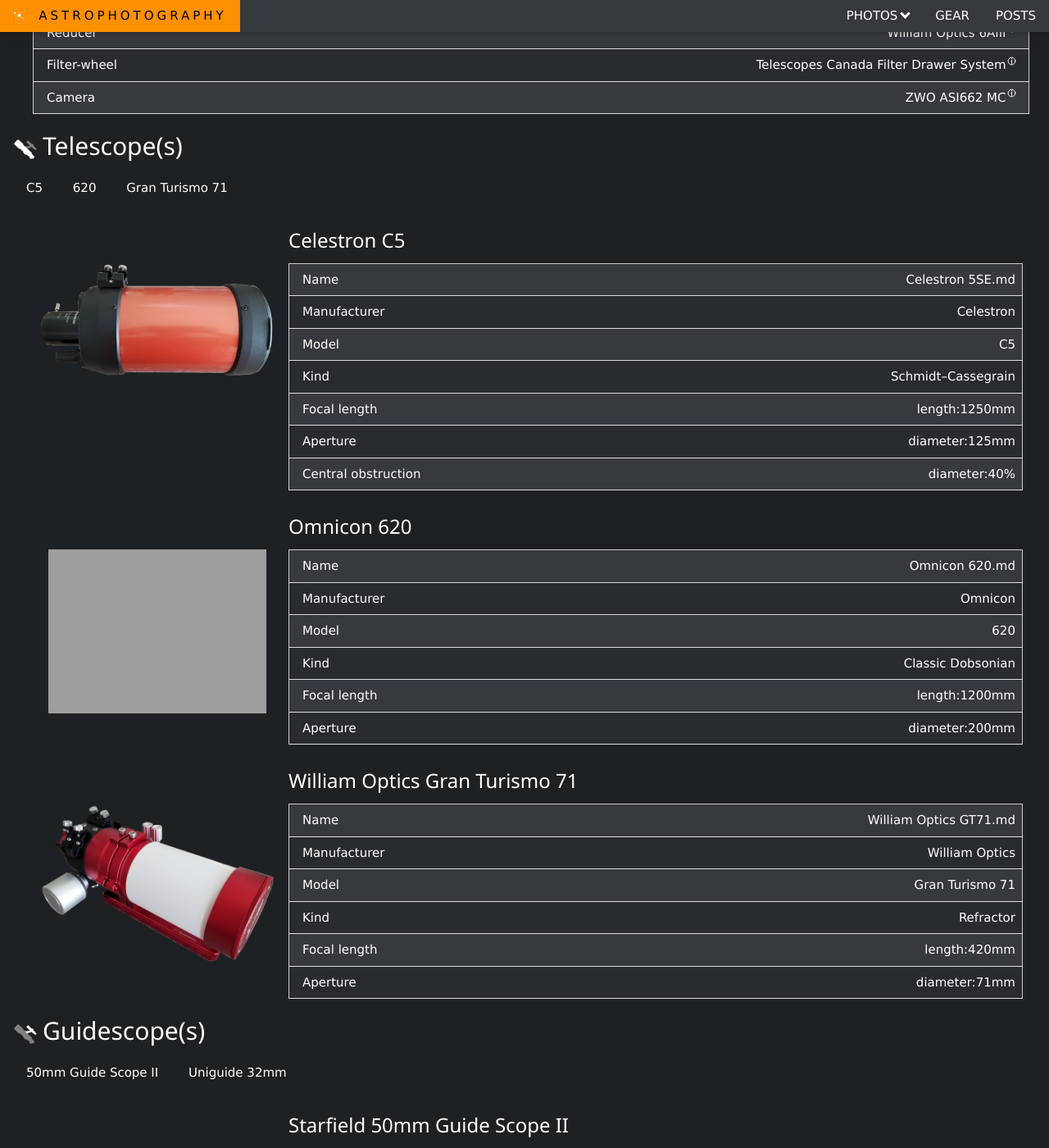
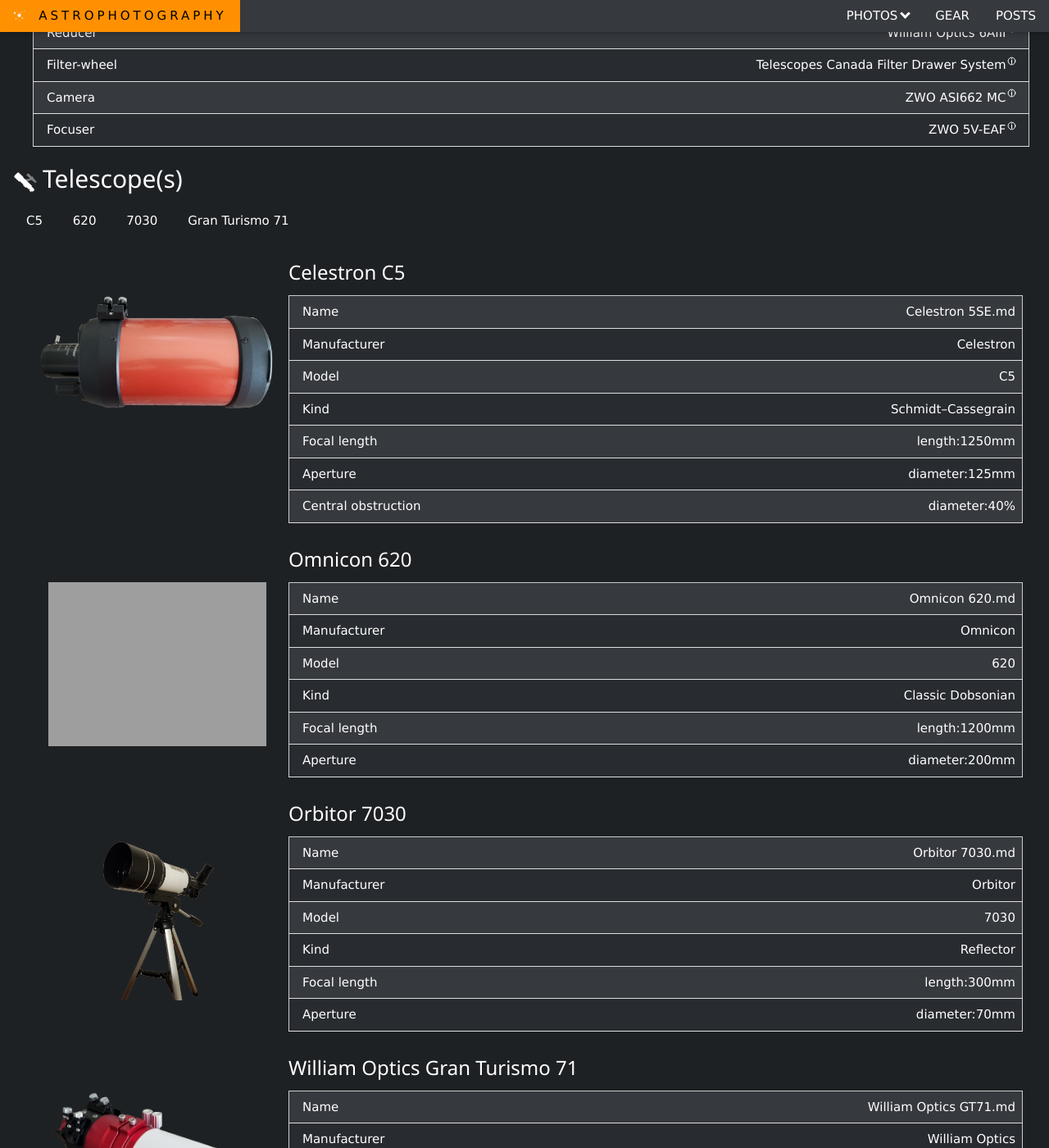
Before and after one commit to qkmaxware/astrophotography, a Jekyll site: the page built from gear.html, in a window 1280 px wide and 1400 px high, scrolled down 646 px. Shown: the whole window at 82% size. Built offline with Jekyll 4.4.1, drawn with Linux system fonts in a browser that asks for light colours; some of the changed text lies outside the part shown; grey boxes are pictures that could not be loaded.

```diff
--- a/_data/gearorder.yaml
+++ b/_data/gearorder.yaml
@@ -6,6 +6,8 @@
   order: 800
 - name: camera
   order: 700
+- name: focuser
+  order: 4
 - name: barlow
   order: 3
 - name: reducer
--- a/_data/icons.yaml
+++ b/_data/icons.yaml
@@ -6,3 +6,4 @@ filter: /static/icons/filter.svg
 filter-wheel: /static/icons/filterwheel.svg
 barlow: /static/icons/barlow.svg
 reducer: /static/icons/reducer.svg
+focuser: /static/icons/focuser.svg
--- /dev/null
+++ b/_equipment/focuser/ZWO EAF.md
@@ -0,0 +1,8 @@
+---
+uid: zwoeaf
+device: focuser
+image: /static/equipment/zwoeaf.png
+manufacturer: ZWO
+model: 5V-EAF
+kind: Electronic Auto-Focuser
+---
--- /dev/null
+++ b/_equipment/telescopes/Orbitor 7030.md
@@ -0,0 +1,14 @@
+---
+uid: orbitor7030
+device: telescope
+image: /static/equipment/orbitor.png
+manufacturer: Orbitor
+model: 7030
+kind: Reflector
+focal length:
+    units: mm
+    length: 300
+aperture:
+    units: mm
+    diameter: 70
+---
```
Also changed, not shown: _rigs/Wide-Field.md (+1 -0 lines), photos/2024/02/03/M42.md (added, +22 -0 lines), photos/2024/02/03/M42.jpg (added), static/equipment/orbitor.png (added), static/equipment/zwoeaf.png (added), static/icons/focuser.svg (added).
